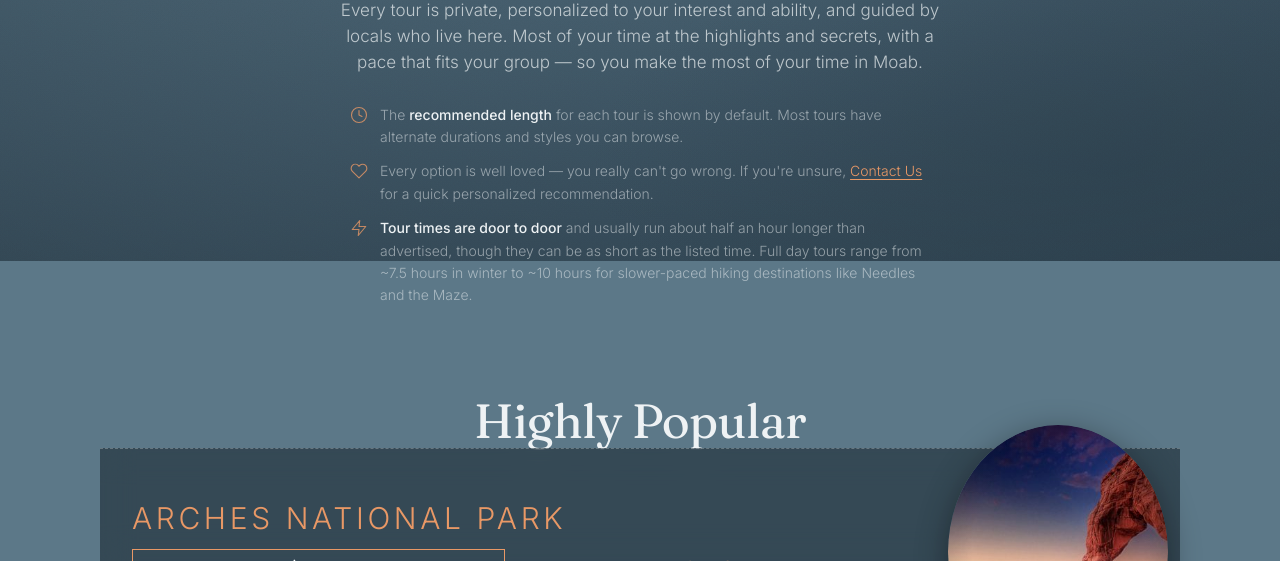
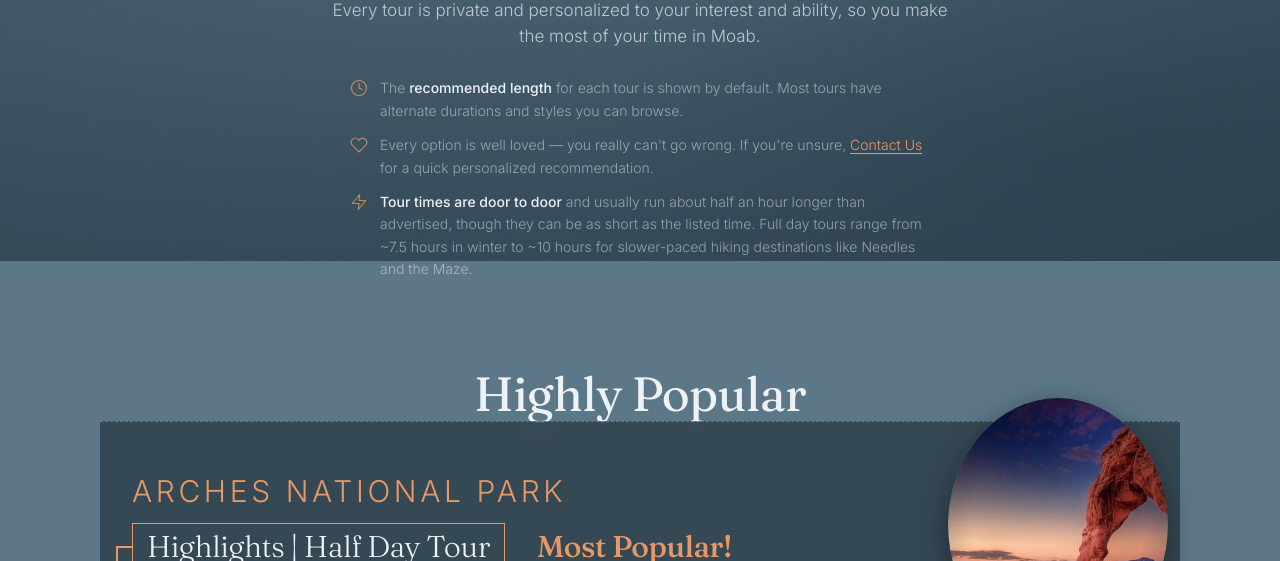
Before and after one commit to jpearly00/sandandstars-site, a website: page index.html in a window 1280 px wide. Shown: the part 539-1100 px from the top of the page. Drawn offline with Linux system fonts and the light colour scheme; no server answers.

Commit message:
copy: tighten lede on Reserve Your Dates

```diff
--- a/index.html
+++ b/index.html
@@ -792,7 +792,7 @@
   <div class="page-head">
     <div class="eye">Reserve your Dates</div>
     <h1><em>Memories</em><br>To Last a Lifetime</h1>
-    <p class="lede">Every tour is private, personalized to your interest and ability, and guided by locals who live here. Most of your time at the highlights and secrets, with a pace that fits your group — so you make the most of your time in Moab.</p>
+    <p class="lede">Every tour is private and personalized to your interest and ability, so you make the most of your time in Moab.</p>
     <div class="intro-hints">
       <div class="intro-hint">
         <span class="intro-hint-icon">
```
